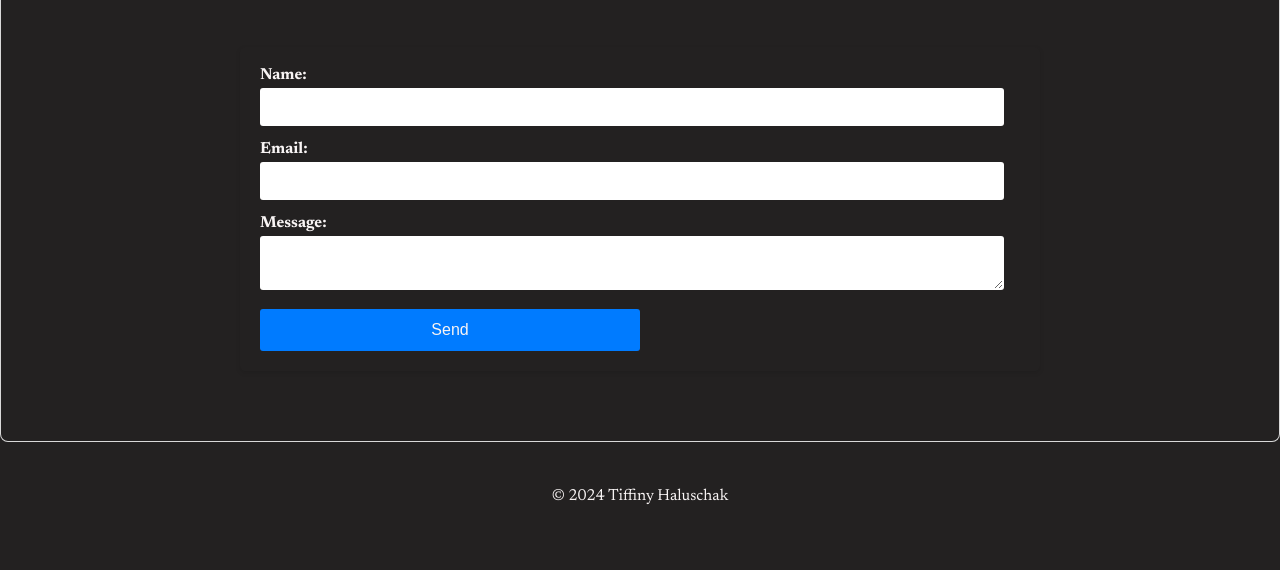
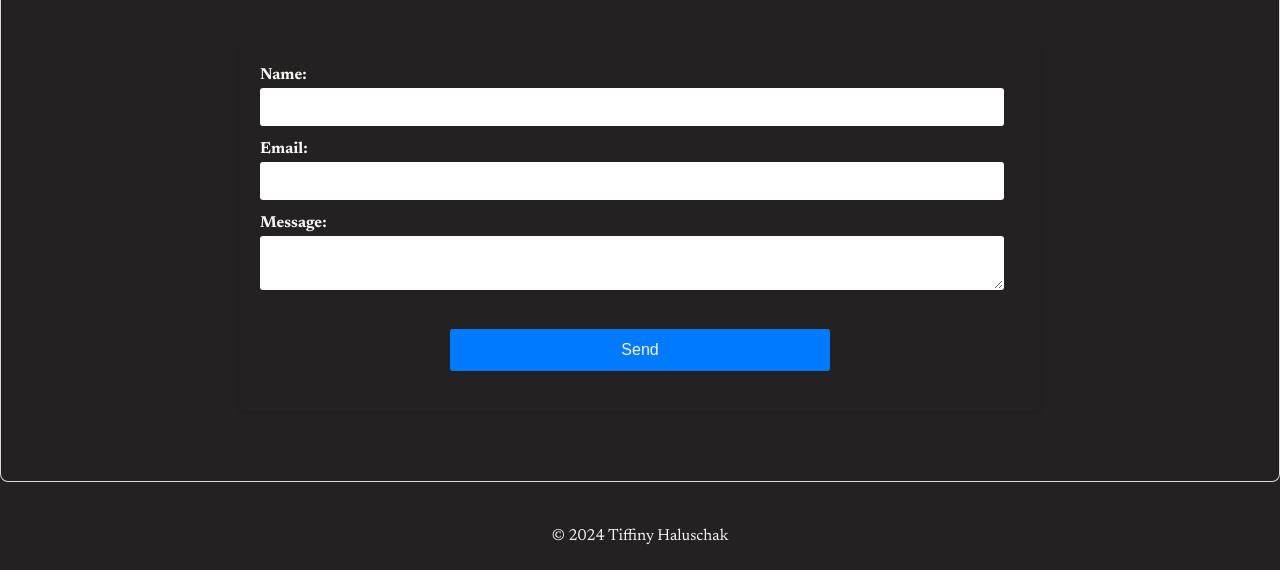
Before and after one commit to TiffinyHaluschak/portfolio, a plain HTML site: page contact.html in a window 1280 px wide. Shown: the part 306-876 px from the top of the page. Before the commit the page ends 836 px from the top, so only its background shows below. Drawn offline with Linux system fonts and the light colour scheme.

Commit message:
Centre the Submit button on the Contact page.

```diff
--- a/css/styles.css
+++ b/css/styles.css
@@ -238,6 +238,8 @@ main p {
     font-size: 16px;
     cursor: pointer;
     width: 50%;
+    display: block;
+    margin: 20px auto; /* Center the button horizontally */
 }
 
 .contact-form button[type="submit"]:hover {
```
